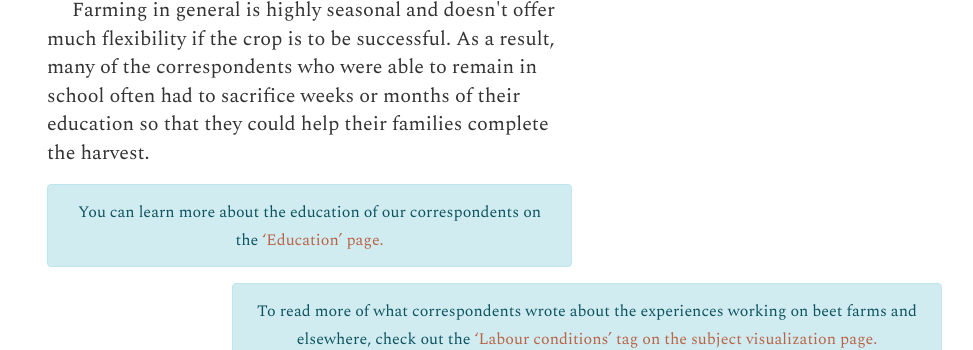
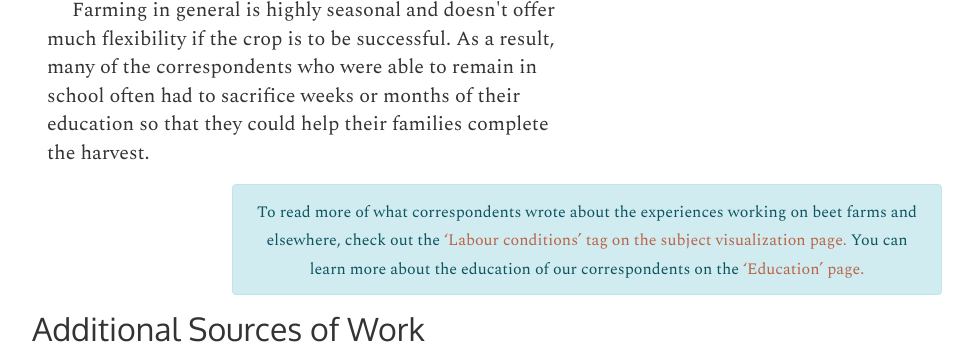
Before and after one commit to ubc-library-rbsc/gillis-2021, a Jekyll site: the page built from pages/labour.md, in a window 1280 px wide and 900 px high, scrolled down 1763 px, cut to the strip 60-410 px from the top of the window. Shown: the whole strip, without its empty margins (53-1026 px from the left). Built offline with Jekyll 4.4.1, drawn with Linux system fonts in a browser that asks for light colours; some of the changed lines change nothing that is shown.

Commit message:
Update labour.md

```diff
--- a/pages/labour.md
+++ b/pages/labour.md
@@ -44,8 +44,6 @@ permalink: /labour.html
     {% include feature/blockquote.html text="To [top] this sugar beet we use a heavy knife with a curved hook at the end to pick it up. This we could only do about 1/2 acre a day or less. To every ton of beets topped we get $1.25 to 8 tons of beet topped and to anything over 8 tons an acre we get 1.00 per ton." author="Tad Nagamori" citation="Letter to Joan Gillis, October 4, 1942" %}
 
     <p style="text-indent: 25px;">Farming in general is highly seasonal and doesn't offer much flexibility if the crop is to be successful. As a result, many of the correspondents who were able to remain in school often had to sacrifice weeks or months of their education so that they could help their families complete the harvest.</p>
-
-    {% include feature/alert.html text="<small>You can learn more about the education of our correspondents on the <a href='https://ubc-library-rbsc.github.io/gillis-2021/education.html'>'Education' page.</a></small>" color="info" align="center"%}
      </div>
     <div class="col-sm-6">
 {% include feature/card.html header="Topping Knife" text="A topping knife that belonged to Roy and Lillie Yano, now held at the Nikkei National Museum (2013.57.3.4). Topping involves taking the green leaves off of the top of the sugar beet." objectid="https://nikkeimuseum.org/files/nikkeImgFMP12/JCNM%20Database/files/ARTEFACT/Image_Image%201/27336/2013-57-3-4.jpg" width="100" centered=true %}
@@ -56,7 +54,7 @@ permalink: /labour.html
 <div class="container">
   <div class="row justify-content-center">
     <div class="col-md-8">
-      {% include feature/alert.html text="<small>To read more of what correspondents wrote about the experiences working on beet farms and elsewhere, check out the <a href='https://ubc-library-rbsc.github.io/gillis-2021_ohd/subjects.html?filter=Labour-conditions'>'Labour conditions' tag on the subject visualization page.</a></small>" color="info" align="center"%}
+      {% include feature/alert.html text="<small>To read more of what correspondents wrote about the experiences working on beet farms and elsewhere, check out the <a href='https://ubc-library-rbsc.github.io/gillis-2021_ohd/subjects.html?filter=Labour-conditions'>'Labour conditions' tag on the subject visualization page.</a> You can learn more about the education of our correspondents on the <a href='https://ubc-library-rbsc.github.io/gillis-2021/education.html'>'Education' page.</a></small>" color="info" align="center"%}
     </div>
   </div>
 </div>
```
